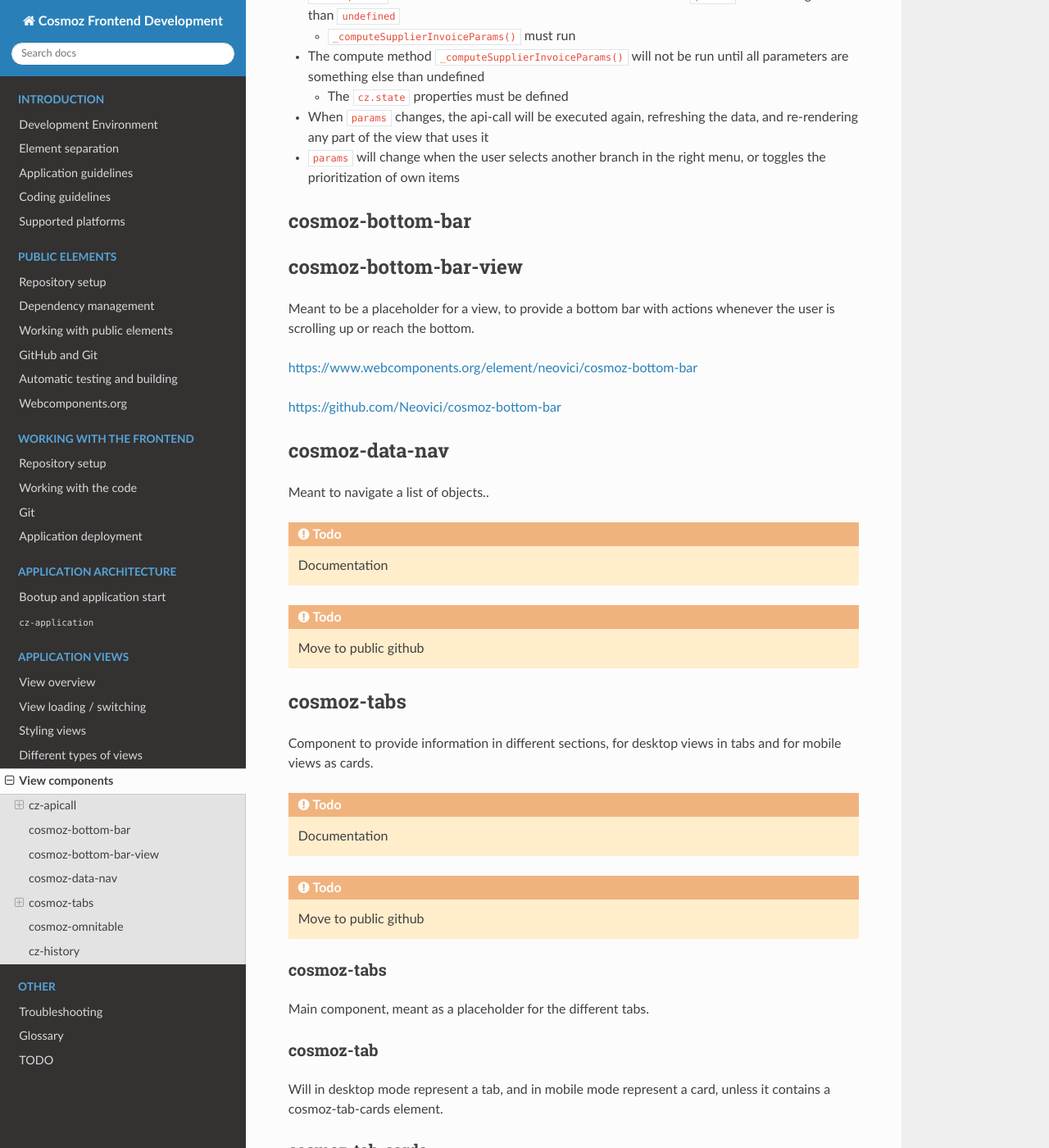
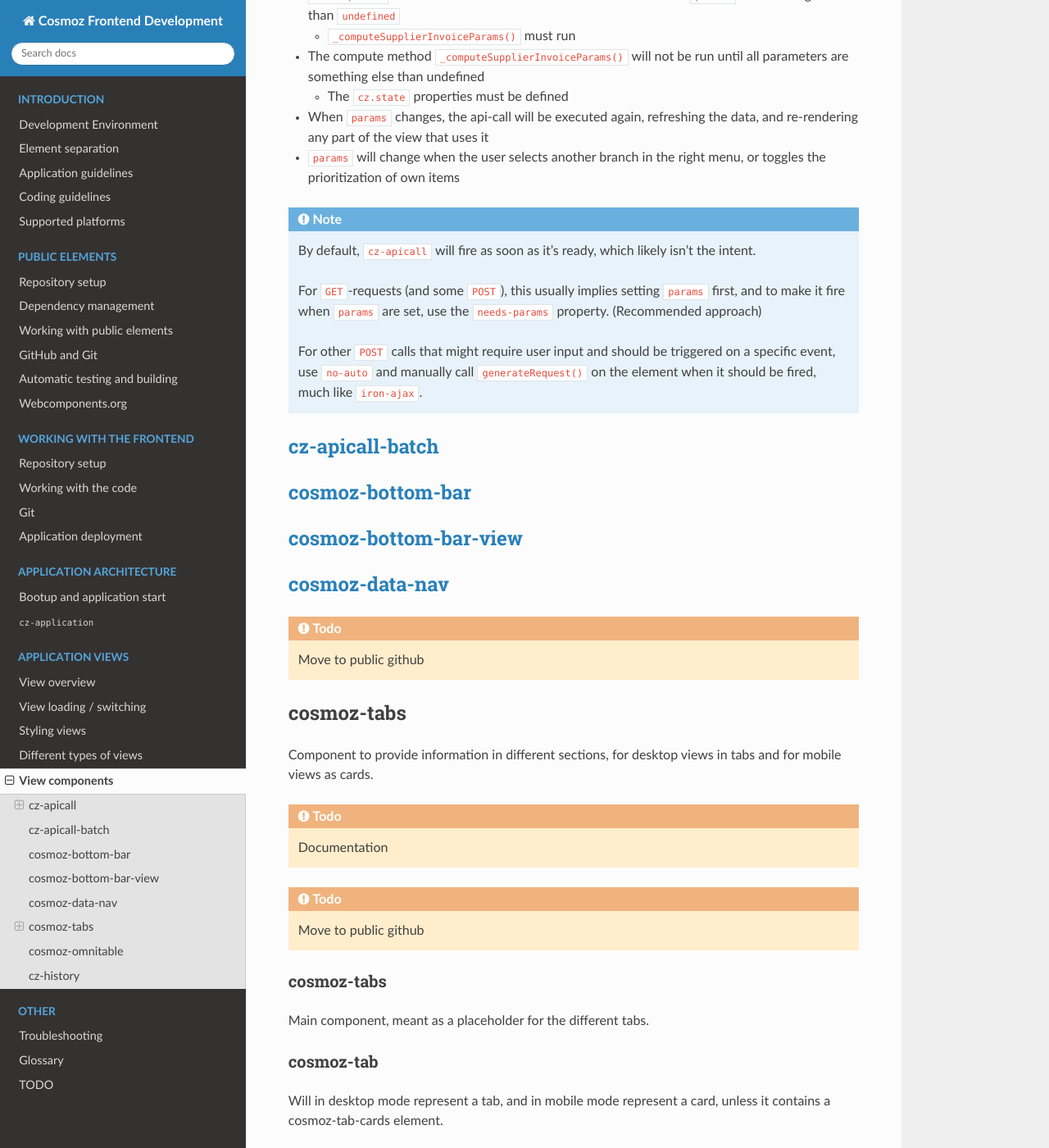
Before and after one commit to plumelo/cosmoz-frontend-rtd, a Sphinx documentation site: the page built from docs/views/50-view-components.rst, in a window 1280 px wide and 1400 px high, scrolled down 1880 px. Shown: the whole window at 82% size. Built offline with Sphinx 7.4.7 and the Read the Docs theme 2.0.0, drawn with Linux system fonts in a browser that asks for light colours; some of the changed text lies outside the part shown.

Commit message:
Add internal component doc info
- Link a few components to expected local web server doc path
- Add a note on cz-apicall and auto-firing
- Add a link to cz-apicall-batch docs
- Link bottom-bar(-view) to their wc.org API docs
- Drop cosmoz-tab-cards info (doesn't exist)

```diff
--- a/docs/public/30-working-with-public-elements.rst
+++ b/docs/public/30-working-with-public-elements.rst
@@ -31,6 +31,8 @@ https://github.com/Polymer/wct-sauce
 
 .. todo:: Document
 
+.. _public_repo_documentation:
+
 Documentation
 -------------
 
--- a/docs/views/50-view-components.rst
+++ b/docs/views/50-view-components.rst
@@ -3,10 +3,11 @@ View components
 
 Components used in Cosmoz views.
 
+
 .. _cz-apicall:
 
-cz-apicall
-----------
+`cz-apicall <http://localhost:3000/polymer/cz-apicall/index.html#cz-apicall>`_
+------------------------------------------------------------------------------
 
 Basically a wrapper for ``iron-ajax``, apart from a few things:
 
@@ -32,7 +33,7 @@ Normally, the API should be designed so that we can bind the data
 property of the ``cz-apicall`` instance as input for another component, like
 :ref:`cosmoz-omnitable`.
 
-Sometimes though, we might want to handle/mangle the data received
+Even though it should be avoided, we might sometimes want to handle/mangle the data received
 before forwarding to another component, and the best way to describe
 this is to call the computing method at the input for the other
 component, example:
@@ -113,33 +114,36 @@ Explanation
 -  ``params`` will change when the user selects another branch in the right
    menu, or toggles the prioritization of own items
 
+.. note::
+
+    By default, ``cz-apicall`` will fire as soon as it's ready, which likely isn't the intent.
+
+    For ``GET``-requests (and some ``POST``), this usually implies setting ``params`` first, and to make it fire when ``params``
+    are set, use the ``needs-params`` property. (Recommended approach)
+
+    For other ``POST`` calls that might require user input and should be triggered on a specific event, use
+    ``no-auto`` and manually call ``generateRequest()`` on the element when it should be fired, much like ``iron-ajax``.
+
+
+.. _cz-apicall-batch:
+
+`cz-apicall-batch <http://localhost:3000/polymer/cz-apicall/index.html#cz-apicall-batch>`_
+------------------------------------------------------------------------------------------
 
 .. _cosmoz-bottom-bar:
 
-cosmoz-bottom-bar
------------------
+`cosmoz-bottom-bar <https://www.webcomponents.org/element/neovici/cosmoz-bottom-bar/elements/cosmoz-bottom-bar>`_
+-----------------------------------------------------------------------------------------------------------------
 
 .. _cosmoz-bottom-bar-view:
 
-cosmoz-bottom-bar-view
-----------------------
-
-Meant to be a placeholder for a view, to provide a bottom bar with
-actions whenever the user is scrolling up or reach the bottom.
-
-https://www.webcomponents.org/element/neovici/cosmoz-bottom-bar
-
-https://github.com/Neovici/cosmoz-bottom-bar
-
+`cosmoz-bottom-bar-view <https://www.webcomponents.org/element/neovici/cosmoz-bottom-bar/elements/cosmoz-bottom-bar-view>`_
+---------------------------------------------------------------------------------------------------------------------------
 
 .. _cosmoz-data-nav:
 
-cosmoz-data-nav
----------------
-
-Meant to navigate a list of objects..
-
-.. todo:: Documentation
+`cosmoz-data-nav <http://localhost:3000/polymer/cosmoz-data-nav/index.html>`_
+-----------------------------------------------------------------------------
 
 .. todo:: Move to public github
 
@@ -165,11 +169,6 @@ cosmoz-tab
 
 Will in desktop mode represent a tab, and in mobile mode represent a
 card, unless it contains a cosmoz-tab-cards element.
-
-cosmoz-tab-cards
-~~~~~~~~~~~~~~~~
-
-Placeholder for tab-cards.
 
 .. _cosmoz-tab-card:
 
```
Also changed, not shown: docs/frontend/30-working-with-the-code.rst (+26 -7 lines).
